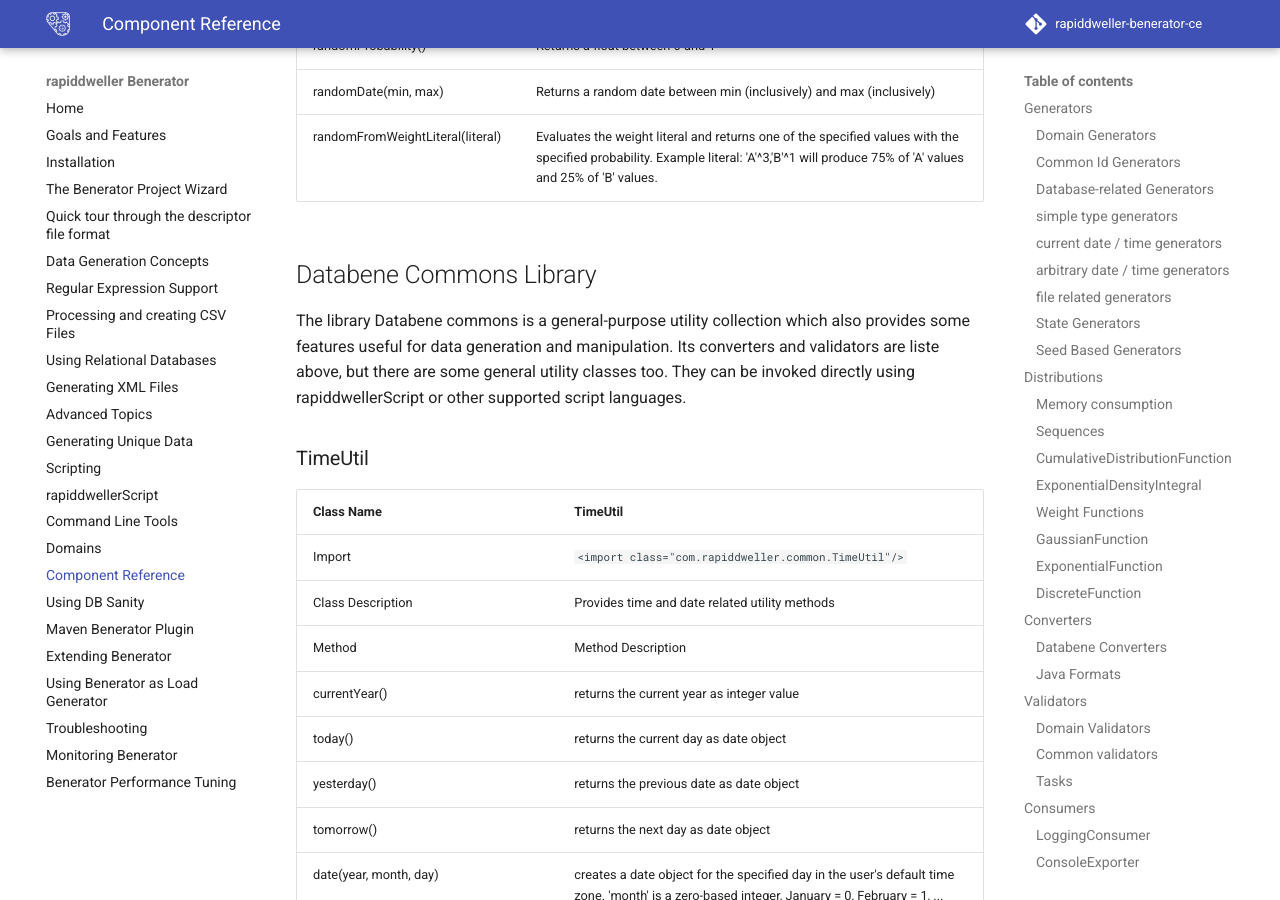
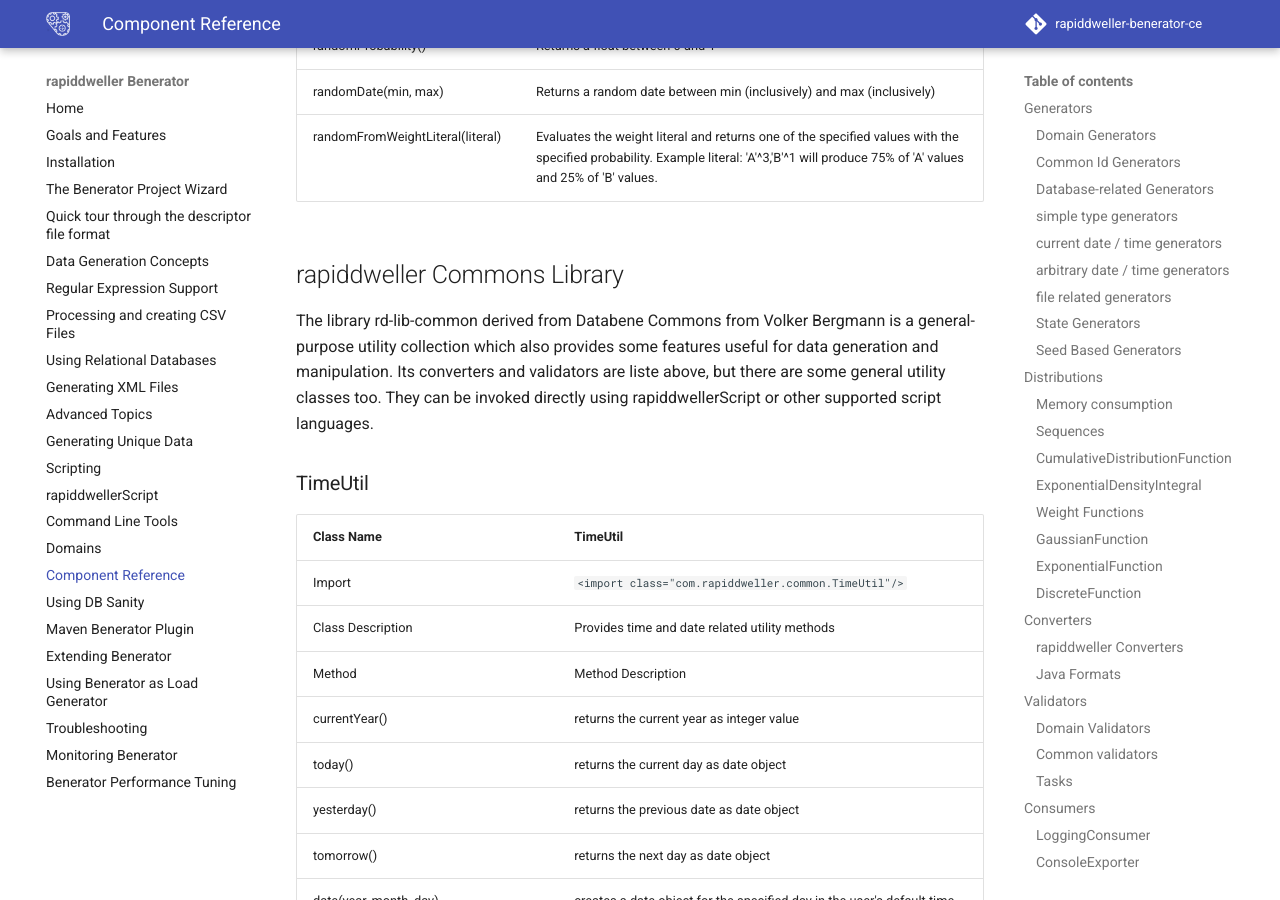
Before and after one commit to rapiddweller/rapiddweller-benerator-ce, an MkDocs documentation site: the page built from doc/component_reference.md, in a window 1280 px wide and 900 px high, scrolled down 22026 px. Built offline with MkDocs 1.6.1 and Material for MkDocs 9.7.7, drawn with Linux system fonts in a browser that asks for light colours; comment, search, counter and statistics services are not loaded; some of the changed text lies outside the part shown.

Commit message:
updating databene refs (common -> rd-lib-common)

```diff
--- a/doc/component_reference.md
+++ b/doc/component_reference.md
@@ -298,7 +298,7 @@
 
 * java.text.Format
 
-### Databene Converters
+### rapiddweller Converters
 
 The following converter classes are located in the package **com.rapiddweller.common.converters** and are imported with the default imports:
 
@@ -695,9 +695,9 @@
 | randomDate(min, max) | Returns a random date between min (inclusively) and max (inclusively) |
 | randomFromWeightLiteral(literal) | Evaluates the weight literal and returns one of the specified values with the specified probability. Example literal: 'A'^3,'B'^1 will produce 75% of 'A' values and 25% of 'B' values. |
 
-## Databene Commons Library
+## rapiddweller Commons Library
 
-The library Databene commons is a general-purpose utility collection which also provides some features useful for data generation and manipulation.
+The library rd-lib-common derived from Databene Commons from Volker Bergmann is a general-purpose utility collection which also provides some features useful for data generation and manipulation.
 Its converters and validators are liste above, but there are some general utility classes too. They can be invoked directly using rapiddwellerScript or
 other supported script languages.
 
```
Also changed, not shown: doc/advanced_topics.md (+2 -3 lines), doc/data_generation_concepts.md (+2 -2 lines), doc/quick_tour_through_the_descriptor_file_format.md (+3 -3 lines), doc/the_benerator_project_wizard.md (+1 -1 lines), doc/using_relational_databases.md (+2 -2 lines).
